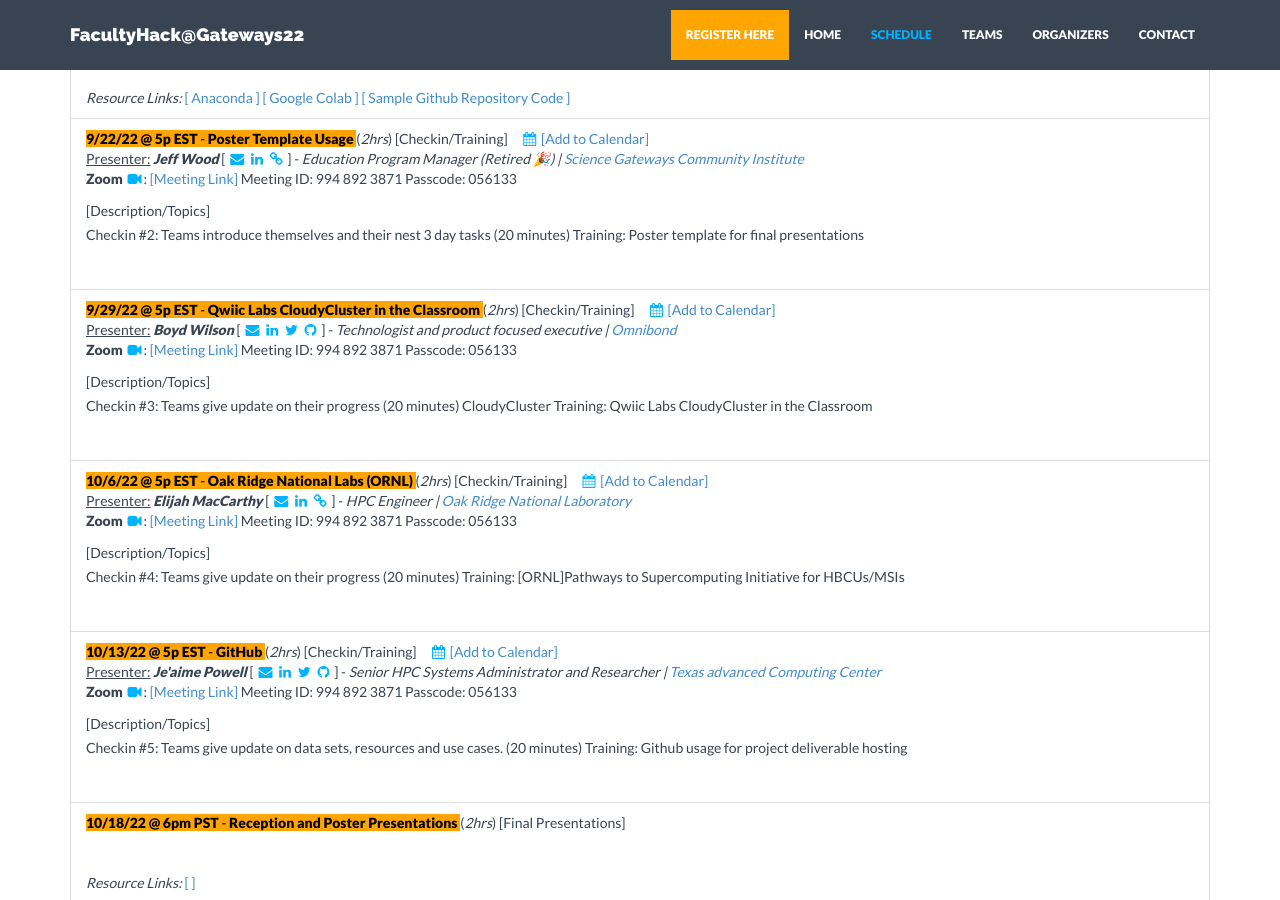
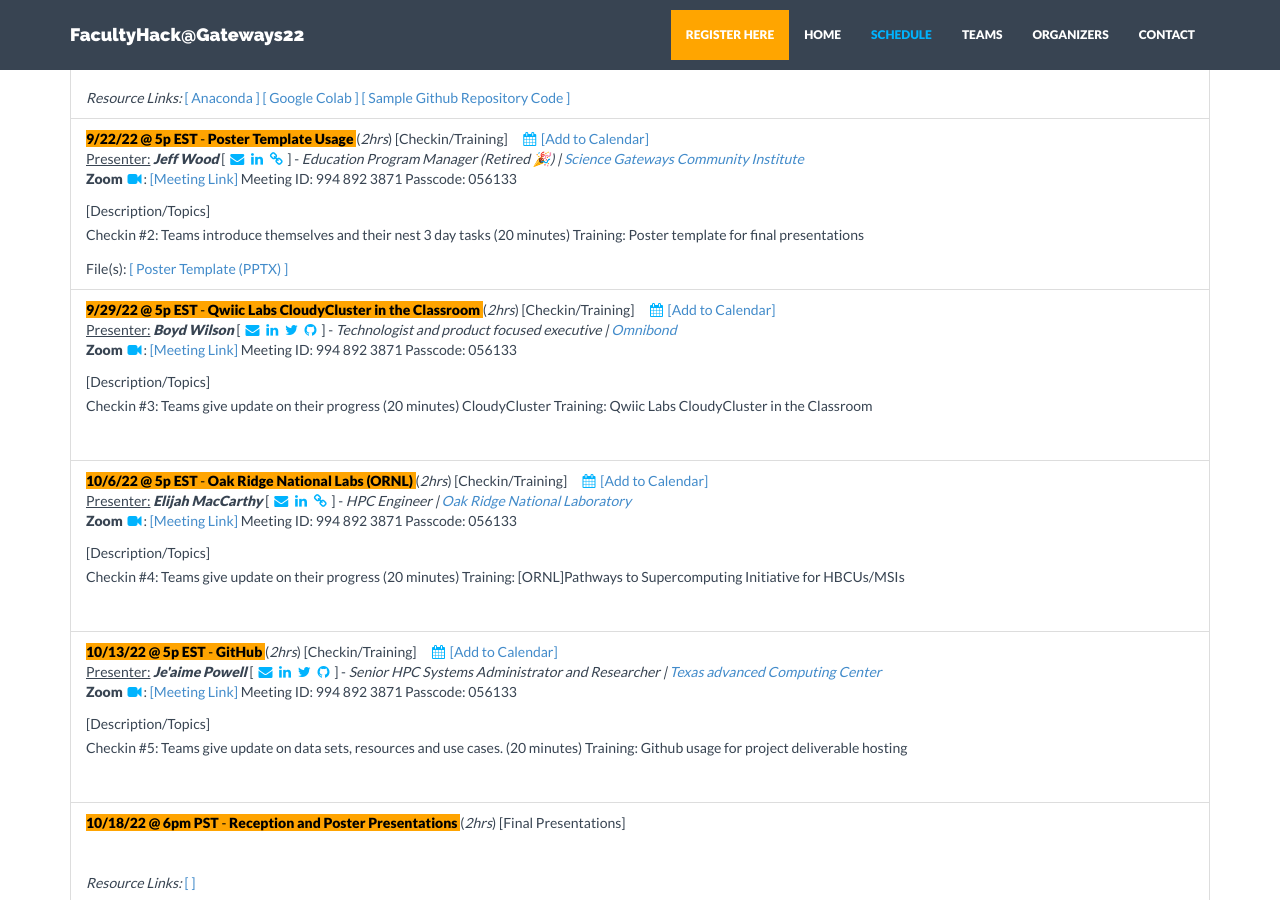
Before and after one commit to HackHPC/FacultyHack-Gateways22, a Jekyll site: the page built from schedule.html, in a window 1280 px wide and 900 px high, scrolled down 376 px. Built offline with Jekyll 4.4.1, drawn with Linux system fonts in a browser that asks for light colours; nearby versions of some CDN libraries.

Commit message:
added poster template

```diff
--- a/_data/sessions.yml
+++ b/_data/sessions.yml
@@ -49,7 +49,9 @@
   zoomlink: "https://us02web.zoom.us/j/9948923871?pwd=eUYvRnlSQlZvUVN2ajVuY1MzdUlmdz09"
   zoominfo: "Meeting ID: 994 892 3871  Passcode: 056133"
   icsfile: "/assets/ics_files/sep-22-FacultyHackTraining.ics"
-  #files:
+  files:
+  - filename: "Poster Template (PPTX)"
+    location: "/assets/slidedecks/FacultHackGateways22PosterTemplate.pptx"
   #url:
 
 - name: "Qwiic Labs CloudyCluster in the Classroom"
--- a/_includes/schedule.html
+++ b/_includes/schedule.html
@@ -84,9 +84,10 @@
 
 
                 {% if session.files %}
+                 File(s):
                     {% for file in session.files %}
-                        <br>
-                        <a href="{{ file.location | prepend: site.baseurl }}">[ {{ file.filename }}]</a>
+
+                        <a href="{{ file.location | prepend: site.baseurl }}">[ {{ file.filename }} ]</a>
                     {% endfor %}
                 {% endif %}
                 {% if session.url %}
```
Also changed, not shown: 6 other files.
